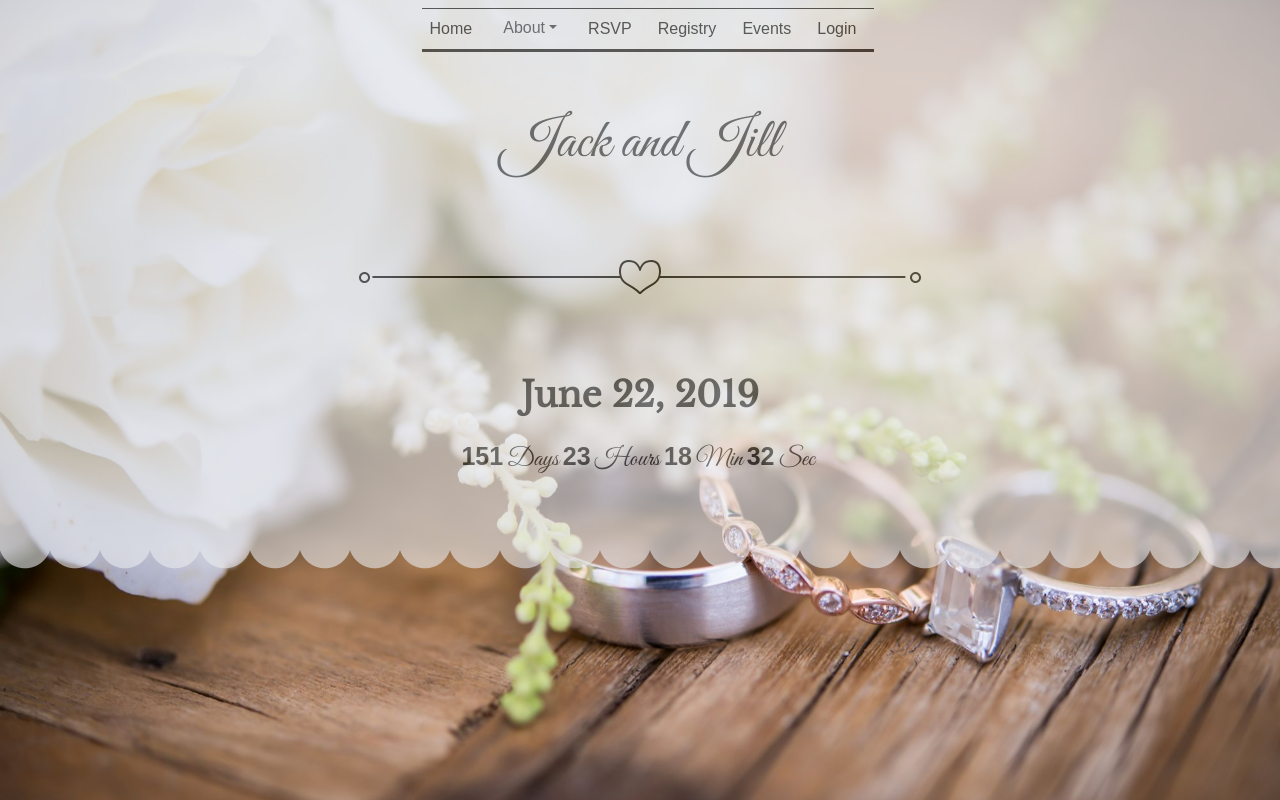
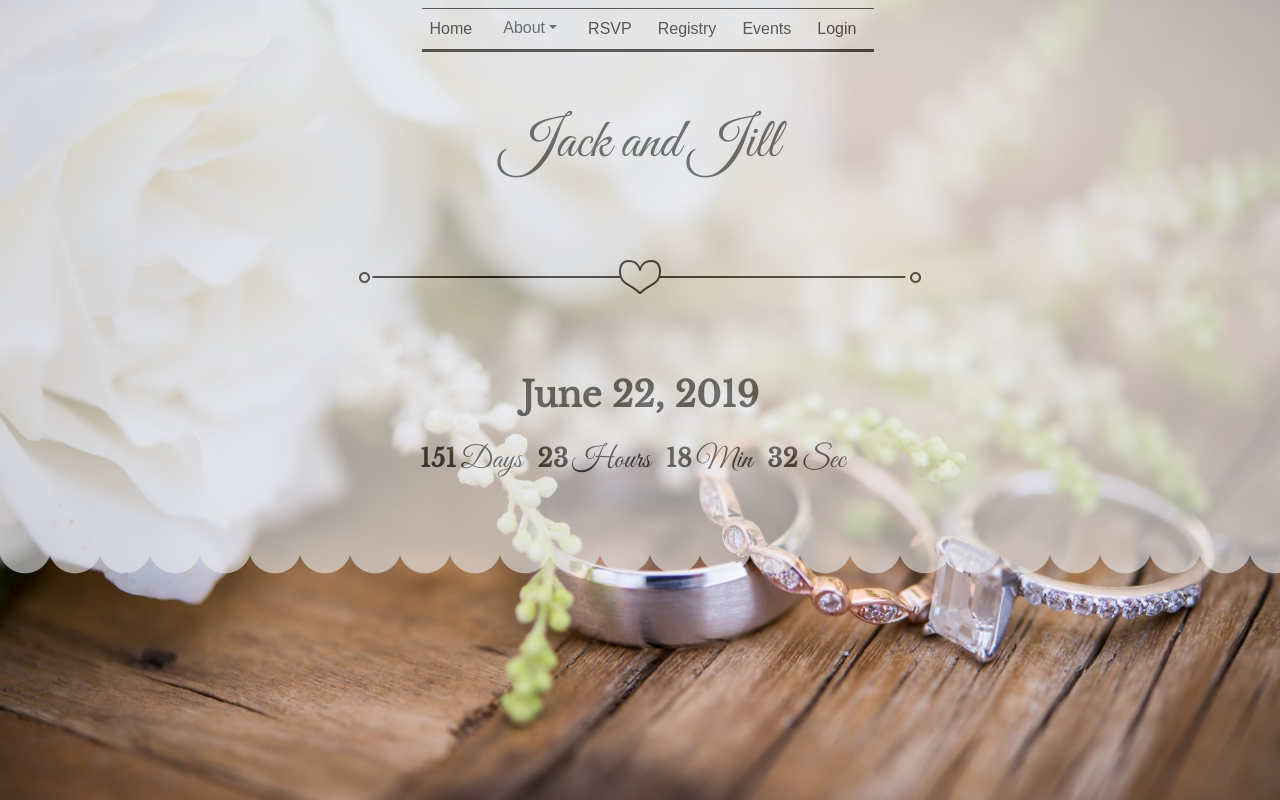
Before and after one commit to ericapiano/wedding-website, a React (Create React App) app in the folder client/: page / in a window 1280 px wide. Built offline with nearby package versions, Linux system fonts and the light colour scheme.

Commit message:
changees

```diff
--- a/client/src/Pages/Home/homepage.css
+++ b/client/src/Pages/Home/homepage.css
@@ -38,11 +38,13 @@ body:after {
 .number {
   margin-right: 4px;
   height: 10px;
+  font-family: "Libre Baskerville", serif;
 }
 
 .letter {
-  margin-right: 4px;
+  margin-right: 15px;
   font-family: "Great Vibes", cursive;
+  font-size: 30px;
 }
 .date {
   font-size: 35px;
```
